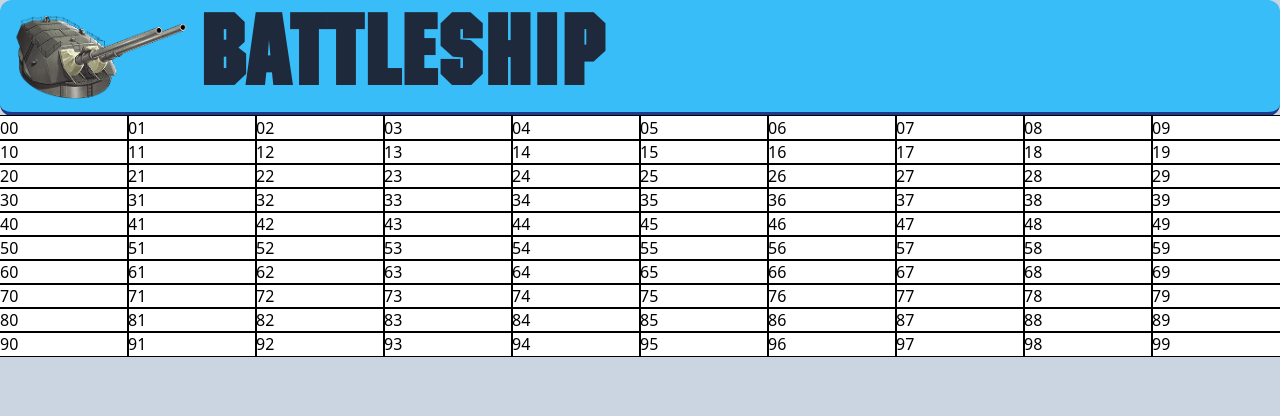
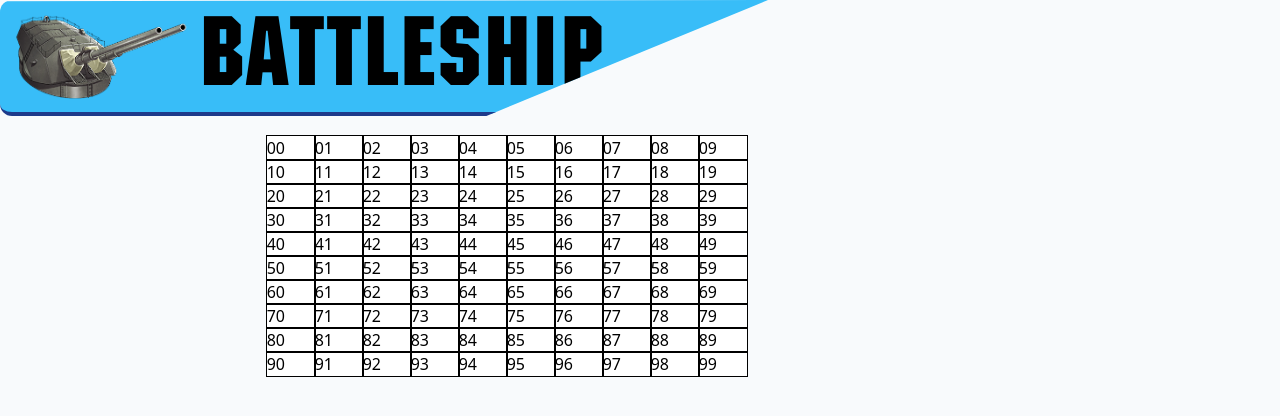
Before and after one commit to kosbys/battleship, a website built with Vite: page index.html in a window 1280 px wide. Built offline with nearby package versions, Linux system fonts and the light colour scheme.

Commit message:
Clip path on header

```diff
--- a/index.html
+++ b/index.html
@@ -1,5 +1,6 @@
 <!DOCTYPE html>
 <html lang="en">
+
 <head>
   <meta charset="UTF-8" />
   <link rel="icon" type="image/svg+xml" href="/vite.svg" />
@@ -7,25 +8,20 @@
   <title>Battleship</title>
 </head>
 
-  <body class="bg-slate-300 dark:bg-neutral-800">
+<body class="bg-slate-50 dark:bg-neutral-800">
   <div id="app" class="">
     <header
-        class="flex border-b-4 justify-start border-blue-900 dark:border-sky-400 rounded-xl bg-sky-400 dark:bg-blue-900"
-      >
-        <img
-          src="./src/images/cannon.png"
-          class="w-20 mx-3 mr sm:w-20 md:w-32 lg:w-44 aspect-auto"
-          alt="cannon"
-        />
+      class="flex justify-start mb-5 border-b-4 border-blue-900 split-half dark:border-sky-400 rounded-xl bg-sky-400 dark:bg-blue-900">
+      <img src="./src/images/cannon.png" class="w-20 mx-3 mr sm:w-20 md:w-32 lg:w-44 aspect-auto" alt="cannon" />
       <span
-          class="mt-3  text-4xl font-bold tracking-wide md:text-6xl lg:text-8xl lg:mt-4 text-slate-800 dark:text-gray-200 font-ITCMachine"
-          >BATTLESHIP</span
-        >
+        class="mt-3 text-4xl tracking-wide text-black md:text-6xl lg:text-8xl lg:mt-4 dark:text-gray-200 font-ITCMachine">BATTLESHIP</span>
     </header>
-      <main>
-        <div id="player-ships" class="grid grid-cols-10 grid-rows-10 bg-white"></div>
+    <main class="flex justify-evenly">
+      <div id="player-ships" class="grid grid-cols-10 bg-white grid-rows-10"></div>
+      <div id="enemy-ships" class="grid grid-cols-10 bg-white grid-rows-10"></div>
     </main>
   </div>
   <script type="module" src="/src/main.ts"></script>
 </body>
+
 </html>
--- a/src/index.css
+++ b/src/index.css
@@ -6,3 +6,9 @@
   font-family: 'ITCMachine';
   src: url('./fonts/ITCMachine.otf');
 }
+
+@layer utilities {
+  .split-half {
+    clip-path: polygon(60% 0, 38% 100%, 0 100%, 0 50%, 0 1%);
+  }
+}
--- a/src/main.ts
+++ b/src/main.ts
@@ -2,4 +2,4 @@
 import gameLoop from './modules/gameLoop';
 import shipGrid from './modules/domHandlers';
 
-shipGrid();
+shipGrid('player');
--- a/src/modules/domHandlers.ts
+++ b/src/modules/domHandlers.ts
@@ -1,10 +1,12 @@
-export default function shipGrid() {
-  const grid = document.getElementById('player-ships');
+export default function shipGrid(player: string) {
+  const grid = document.getElementById(`${player}-ships`);
   [...Array(10).keys()].forEach((i) => {
     [...Array(10).keys()].forEach((j) => {
       const cell = document.createElement('div');
       cell.style.outline = '1px solid black';
-      cell.className = `${i}${j}`;
+      cell.id = `${i}${j}`;
+      // TODO: configure more tailwind classnames
+      cell.classList.add('w-12');
       cell.textContent = `${i}${j}`;
       grid?.append(cell);
     });
```
Lines whose indentation alone changed are shown as unchanged.
